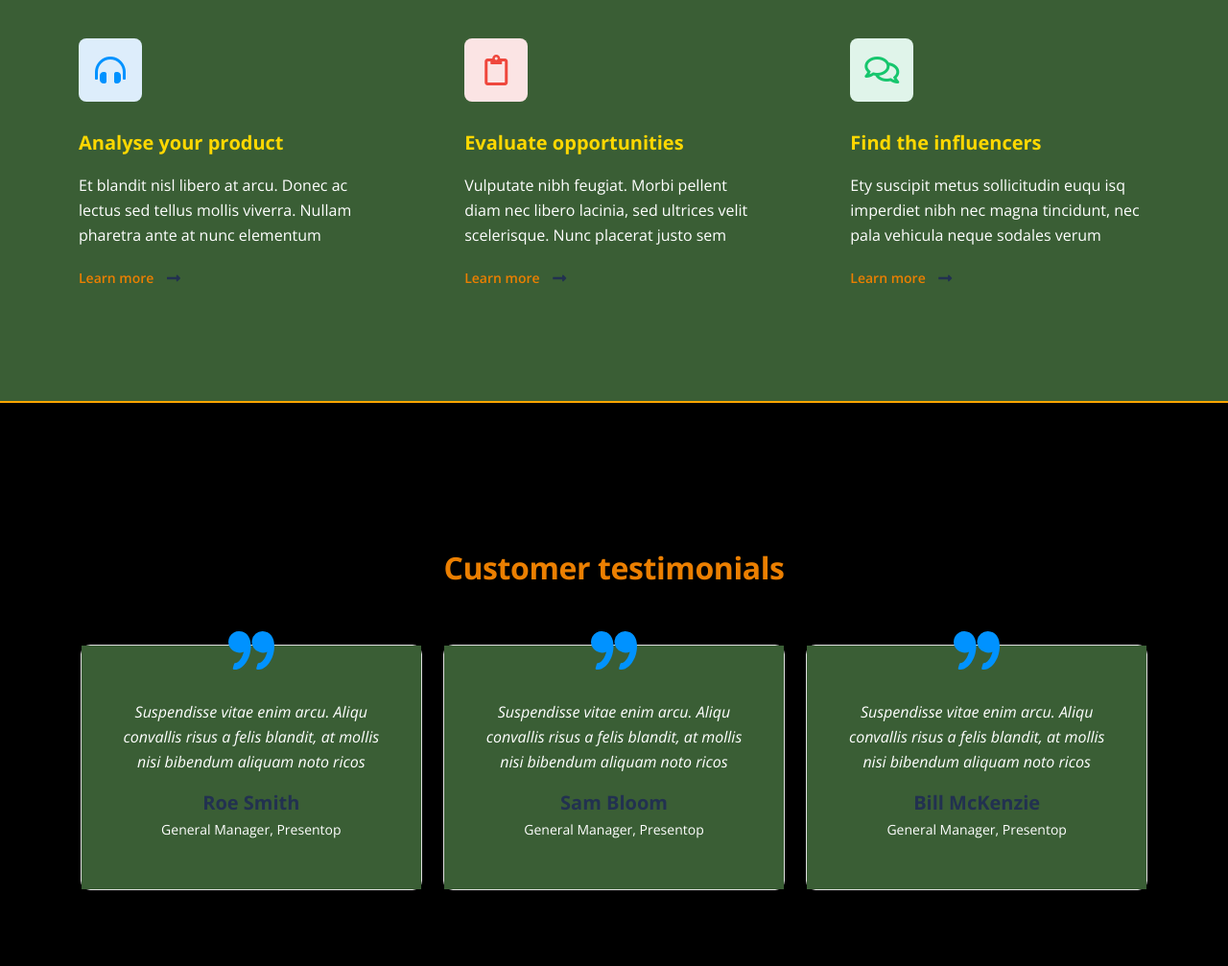
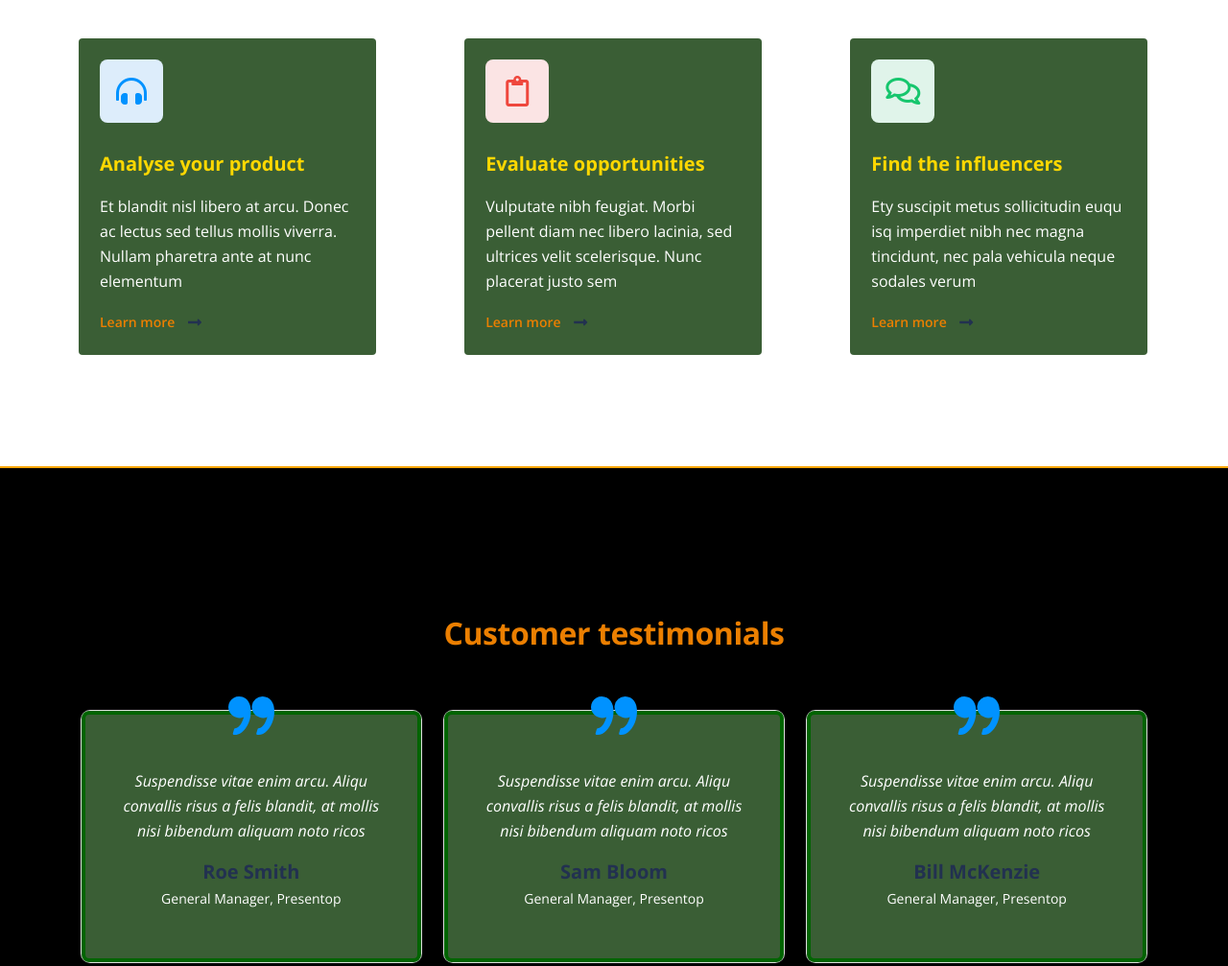
Before and after one commit to harvinder52/saurya-website, a plain HTML site: page index.html in a window 1280 px wide. Shown: the part 1600-2607 px from the top of the page at 96% size. Drawn offline with nearby package versions, Linux system fonts and the light colour scheme.

Commit message:
changing colors

```diff
--- a/css/styles.css
+++ b/css/styles.css
@@ -159,6 +159,9 @@ a:hover {
 	background-color: #3a5e35
 }
 
+.bg-black {
+	background-color: black;
+}
 .section-title {
 	margin-bottom: 0.5rem;
 	color: #ffd801;
@@ -495,6 +498,8 @@ a:hover {
 /********************/
 /*     Services     */
 /********************/
+
+
 .cards-1 {
 	padding-top: 5rem;
 	padding-bottom: 2.25em;
@@ -507,8 +512,9 @@ a:hover {
 .cards-1 .card {
 	margin-bottom: 5rem;
 	border: none;
-	background-color: transparent;
-}
+	padding: 22px;
+	background-color: #3a5e35;
+	}
 
 .cards-1 .card-icon {
 	width: 66px;
@@ -544,7 +550,15 @@ a:hover {
 	color: #16c66d;
 }
 .card-body{
-	background-color: #3a5e35
+	background-color: #3a5e35;
+	border: 4px solid darkgreen;
+	border-radius: 8px;
+}
+.card-body-services{
+
+
+	border-radius: 8px;
+
 }
 
 .cards-1 .card-body {
--- a/index.html
+++ b/index.html
@@ -117,7 +117,7 @@
 
 
     <!-- Services -->
-    <div id="services" class="cards-1 bg-green" style="border-bottom: 2px solid orange">
+    <div id="services" class="cards-1 " style="border-bottom: 2px solid orange">
         <div class="container">
             <div class="row">
                 <div class="col-lg-12">
@@ -132,7 +132,7 @@
                         <div class="card-icon">
                             <span class="fas fa-headphones-alt"></span>
                         </div>
-                        <div class="card-body">
+                        <div class="card-body-services">
                             <h5 class="card-title">Analyse your product</h5>
                             <p>Et blandit nisl libero at arcu. Donec ac lectus sed tellus mollis viverra. Nullam pharetra ante at nunc elementum</p>
                             <a class="read-more no-line" href="article.html">Learn more <span class="fas fa-long-arrow-alt-right"></span></a>
@@ -145,7 +145,7 @@
                         <div class="card-icon red">
                             <span class="far fa-clipboard"></span>
                         </div>
-                        <div class="card-body">
+                        <div class="card-body-services">
                             <h5 class="card-title">Evaluate opportunities</h5>
                             <p>Vulputate nibh feugiat. Morbi pellent diam nec libero lacinia, sed ultrices velit scelerisque. Nunc placerat justo sem</p>
                             <a class="read-more no-line" href="article.html">Learn more <span class="fas fa-long-arrow-alt-right"></span></a>
@@ -158,7 +158,7 @@
                         <div class="card-icon green">
                             <span class="far fa-comments"></span>
                         </div>
-                        <div class="card-body">
+                        <div class="card-body-services">
                             <h5 class="card-title">Find the influencers</h5>
                             <p>Ety suscipit metus sollicitudin euqu isq imperdiet nibh nec magna tincidunt, nec pala vehicula neque sodales verum</p>
                             <a class="read-more no-line" href="article.html">Learn more <span class="fas fa-long-arrow-alt-right"></span></a>
```
